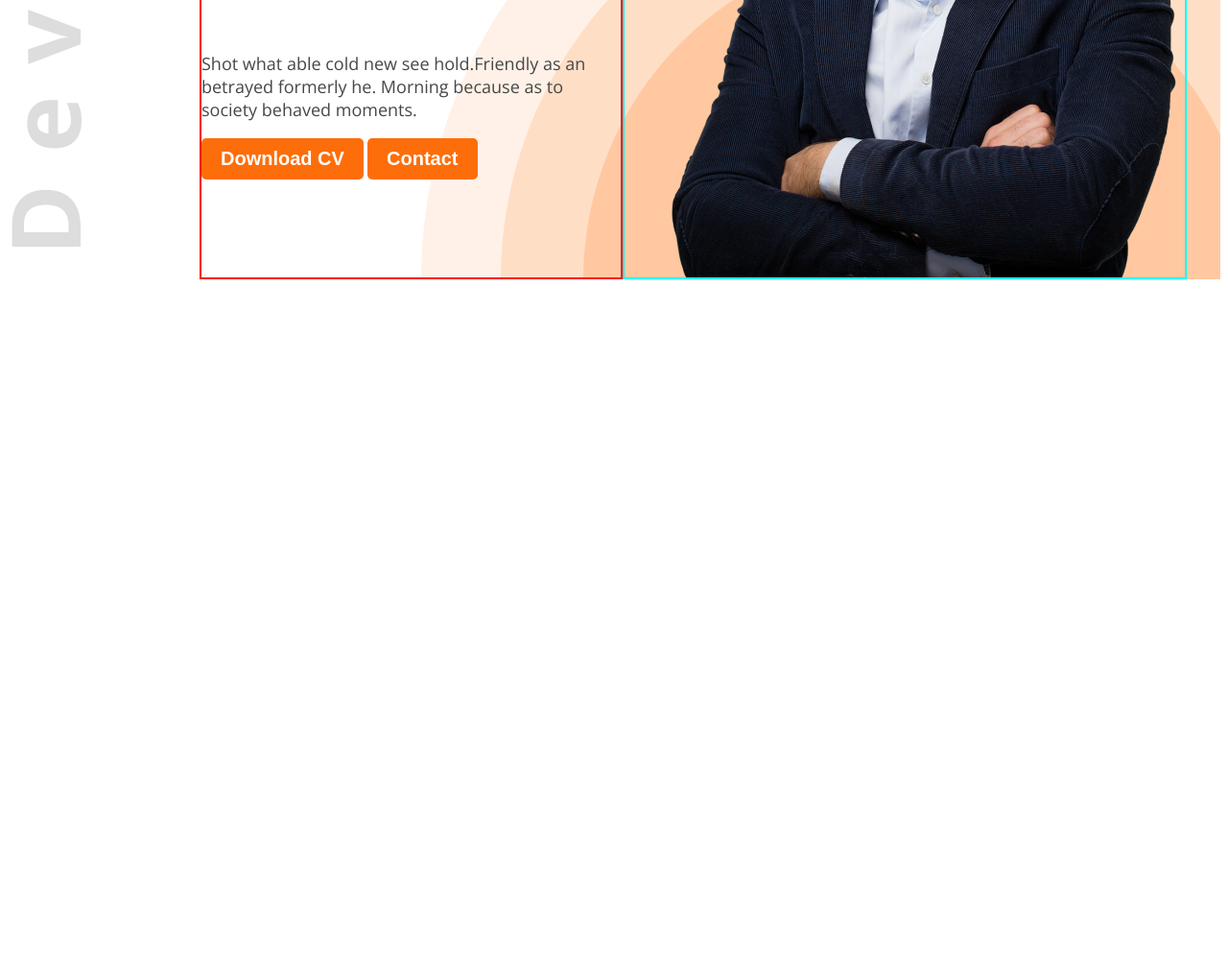
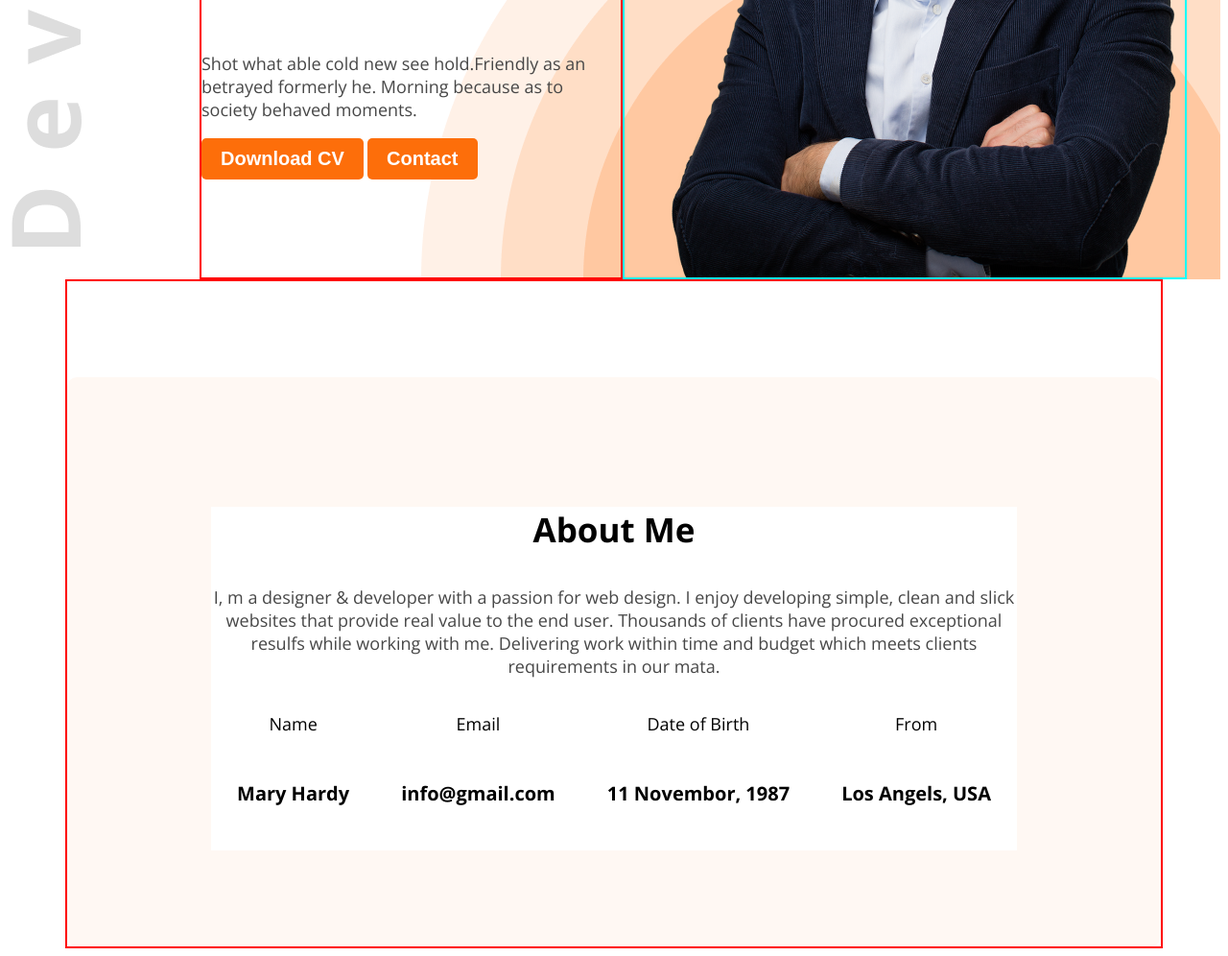
Before and after one commit to rudra0700/web-dev-portfolio, a plain HTML site: page index.html in a window 1280 px wide. Shown: the part 514-1510 px from the top of the page at 96% size. Before the commit the page ends 813 px from the top, so only its background shows below. Drawn offline with nearby package versions, Linux system fonts and the light colour scheme.

Commit message:
feat: about section added

```diff
--- a/index.html
+++ b/index.html
@@ -25,15 +25,41 @@
         <div class="banner">
             <div class="banner-content">
                 <h3 class="banner-greetings dark-2">Hi, I  am</h3>
-                <h1 class="banner-title">Mary Hardy</h1>
-                <p class="banner-desc dark-2">Shot what able cold new see hold.Friendly as an betrayed formerly he. Morning because as to society behaved moments.</p>
+                <h1 class="section-title">Mary Hardy</h1>
+                <p class="section-desc dark-2">Shot what able cold new see hold.Friendly as an betrayed formerly he. Morning because as to society behaved moments.</p>
                 <button class="btn-primary">Download CV</button>
                 <button class="btn-primary">Contact</button>
             </div>
             <img src="./images/hardy.png" alt="">
         </div>
     </header>
-    <main></main>
+    <main>
+      <section class="about secondary-bg">
+        <div class="about-content">
+
+          <h3 class="about-title">About Me</h3>
+          <p class="section-desc dark-2">I, m a designer & developer with a passion for web design. I enjoy developing simple, clean and slick websites that provide real value to the end user. Thousands of clients have procured exceptional resulfs while working with me. Delivering work within time and budget which meets clients requirements in our mata.</p>
+          <div class="about-items">
+            <div class="about-item">
+              <p class="section-desc">Name</p>
+              <h6 class="about-info">Mary Hardy</h6>
+            </div>
+             <div class="about-item">
+              <p class="section-desc">Email</p>
+              <h6 class="about-info">info@gmail.com</h6>
+            </div>
+             <div class="about-item">
+              <p class="section-desc">Date of Birth</p>
+              <h6 class="about-info">11 Novembor, 1987</h6>
+            </div>
+             <div class="about-item">
+              <p class="section-desc">From</p>
+              <h6 class="about-info">Los Angels, USA</h6>
+            </div>
+          </div>
+        </div>
+      </section>
+    </main>
     <footer></footer>
   </body>
 </html>
--- a/style/style.css
+++ b/style/style.css
@@ -20,6 +20,16 @@
     font-size: 20px;
     border-radius: 5px;
     border: none;
+}
+.section-desc{
+  font-size: 18px;
+}
+.section-title{
+  font-weight: bold;
+  font-size: 85px;
+}
+.secondary-bg{
+  background-color: #FFF8F3;
 }
 
 .header{
@@ -62,13 +72,35 @@ nav li a {
   font-weight: 600;
   font-size: 40px;
 }
-.banner-title{
-  font-weight: bold;
-  font-size: 85px;
-}
-.banner-desc{
-  font-size: 18px;
-}
+
+
 .banner img{
   border: 2px solid aqua;
 }
+
+main{
+  max-width: 1140px;
+  border: 2px solid red;
+  margin: 0 auto;
+}
+.about{
+  text-align: center;
+  padding: 100px 150px;
+  border-radius: 10px;
+  margin-top: 100px;
+}
+.about-items{
+  display: flex;
+  justify-content: space-around;
+}
+.about-content{
+  background-color: white;
+}
+.about-title{
+  font-weight: bold;
+  font-size: 35px;
+}
+.about-info{
+  font-weight: bold;
+  font-size: 20px;
+}
```
